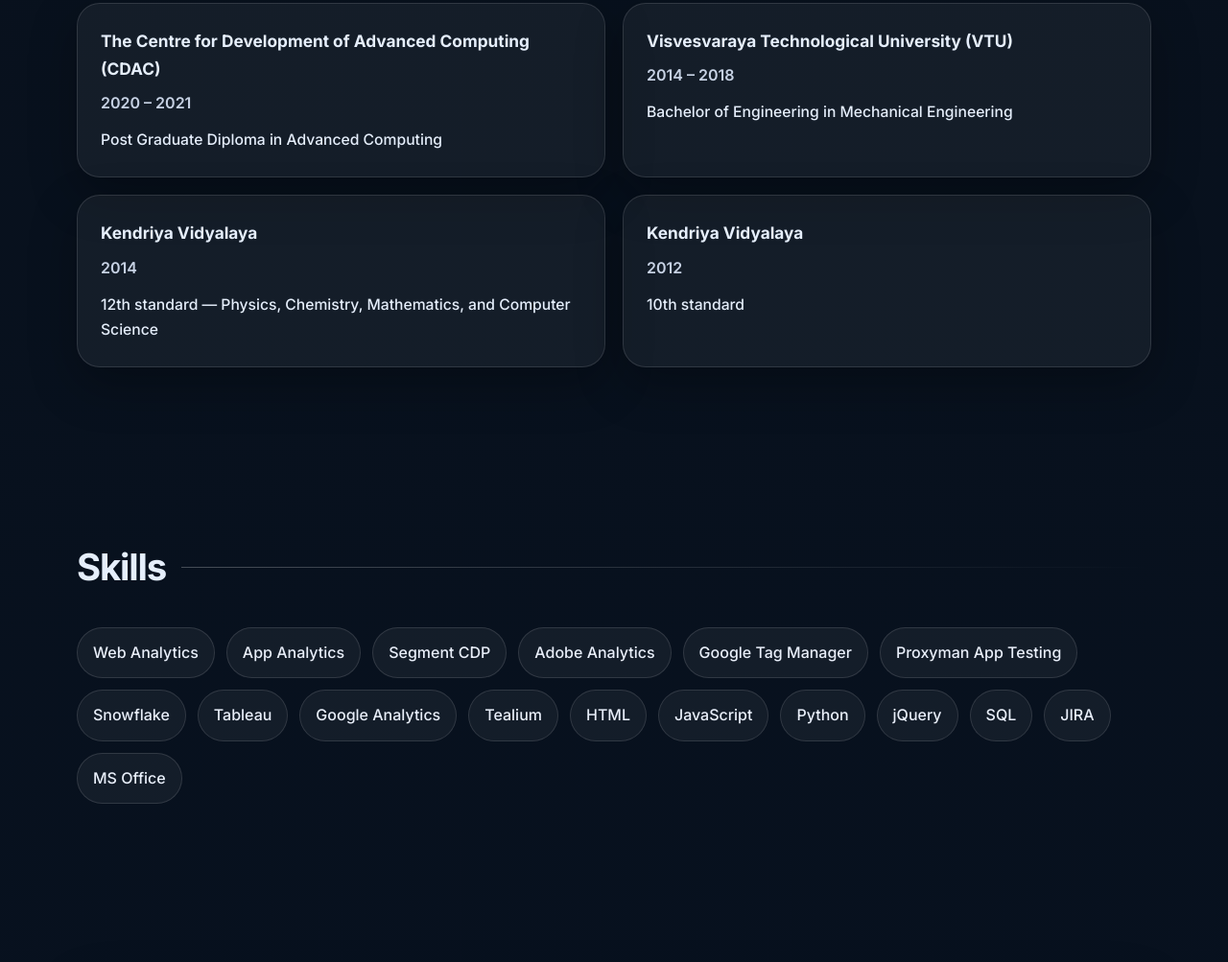
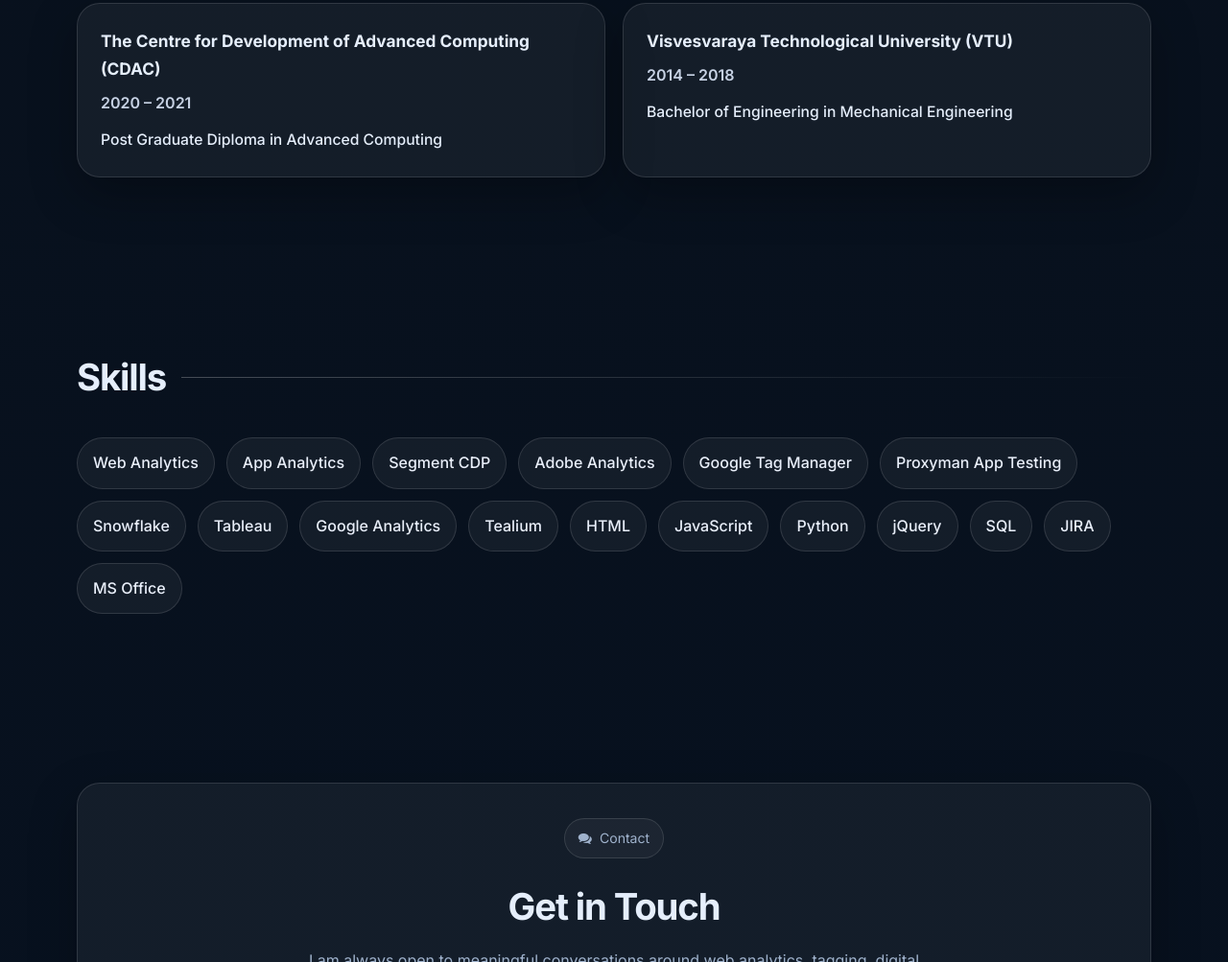
Before and after one commit to quelingeeson/quelingeeson.github.io, a plain HTML site: page index.html in a window 1280 px wide. Shown: the part 3293-4296 px from the top of the page at 96% size. Drawn offline with Linux system fonts and the light colour scheme.

Commit message:
Update index.html

```diff
--- a/index.html
+++ b/index.html
@@ -765,15 +765,7 @@
               <span class="education-date">2014 – 2018</span>
               <h4>Bachelor of Engineering in Mechanical Engineering</h4>
             </div>
-            <div class="edu-card">
-              <h3>Kendriya Vidyalaya</h3>
-              <span class="education-date">2014</span>
-              <h4>12th standard — Physics, Chemistry, Mathematics, and Computer Science</h4>
-            </div>
-            <div class="edu-card">
-              <h3>Kendriya Vidyalaya</h3>
-              <span class="education-date">2012</span>
-              <h4>10th standard</h4>
+
             </div>
           </div>
         </div>
```
